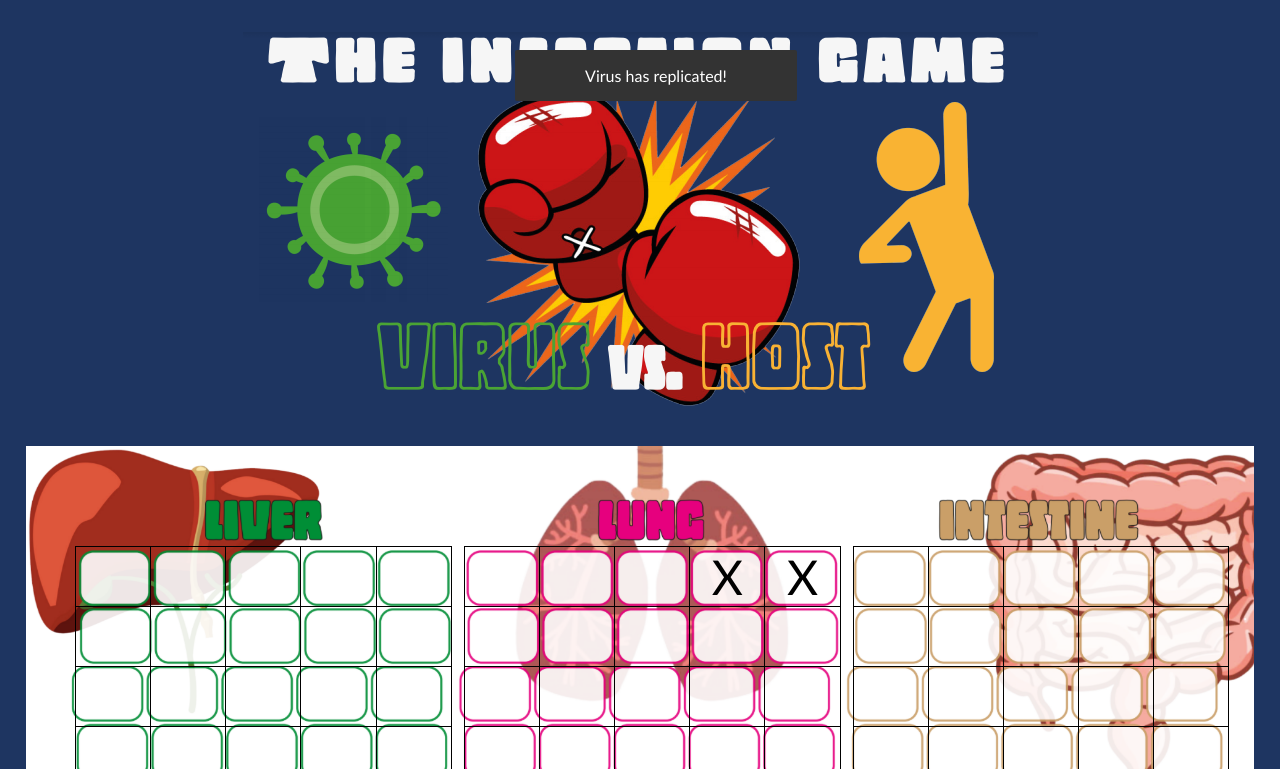
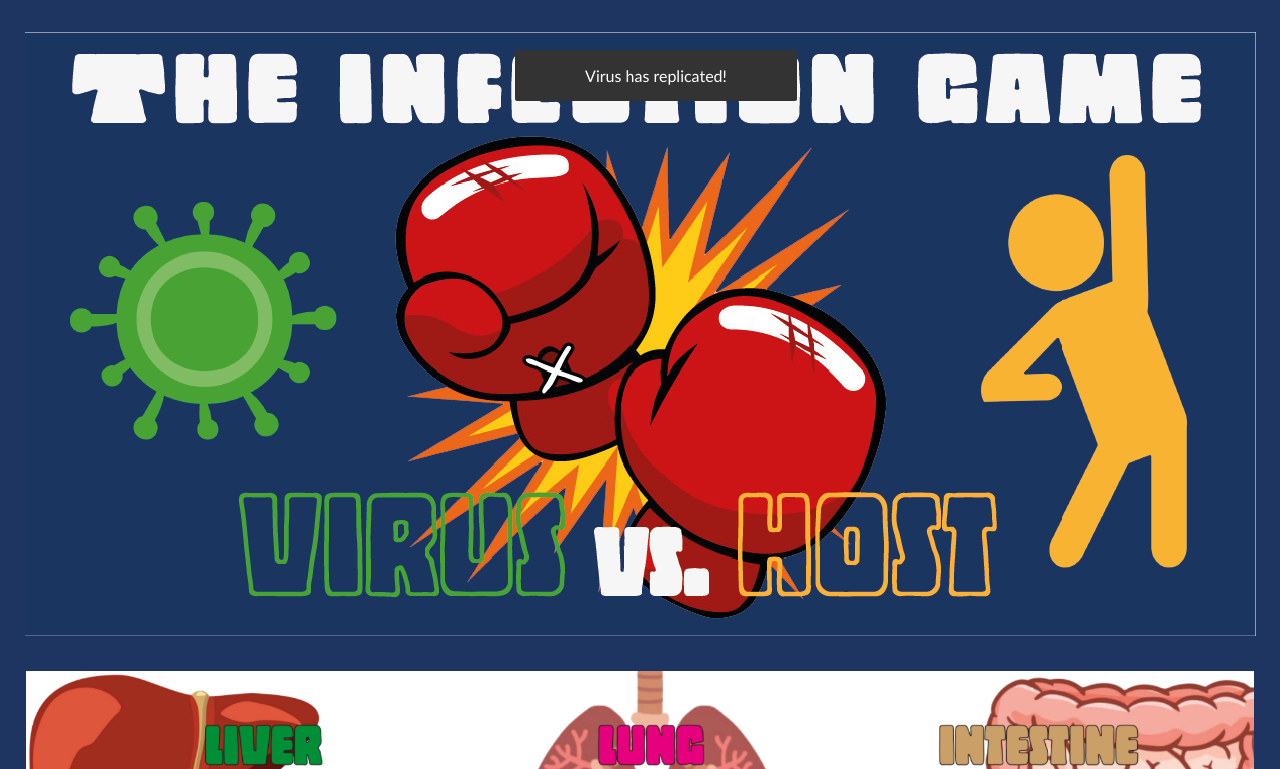
Before and after one commit to rubzo/scifest-2021, a plain HTML site: page index.html in a window 1280 px wide. Shown: the top 769 px of the page. Drawn offline with nearby package versions, Linux system fonts and the light colour scheme.

Commit message:
updated title banner

```diff
--- a/index.css
+++ b/index.css
@@ -12,10 +12,9 @@ div {
 }
 
 #gameTitle {
-    display: flex;
-    align-items: center;
-    justify-content: center;
-    margin: 2em;
+    text-align: center;
+    margin-top: 2em;
+    margin-bottom: 2em;
 }
 
 #gameView {
--- a/index.html
+++ b/index.html
@@ -10,7 +10,7 @@
 
 <body>
     <div id="gameTitle">
-        <img src="assets/game-banner-cropped.png" />
+        <img src="assets/game-banner.png" />
     </div>
     <div id="gameView">
         <div id="mainGrid">
```
Also changed, not shown: assets/game-banner.png (added).
